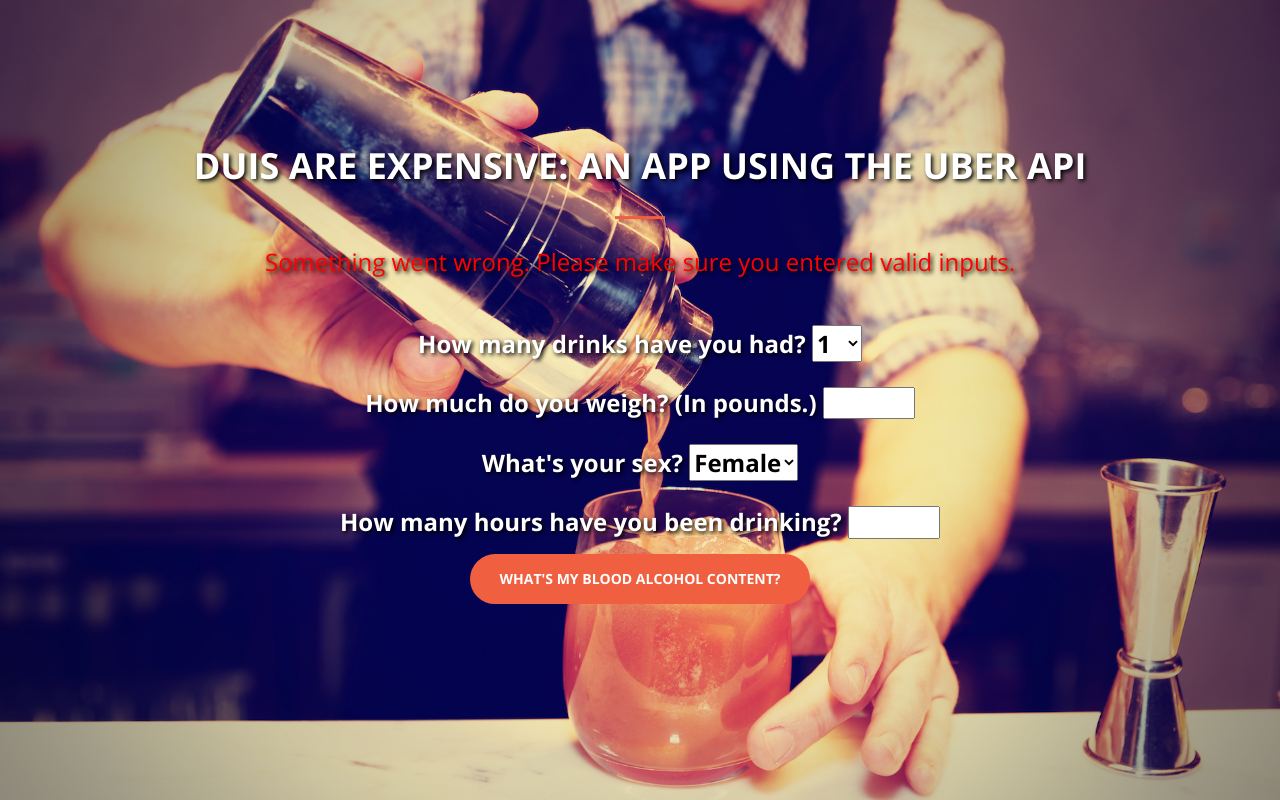
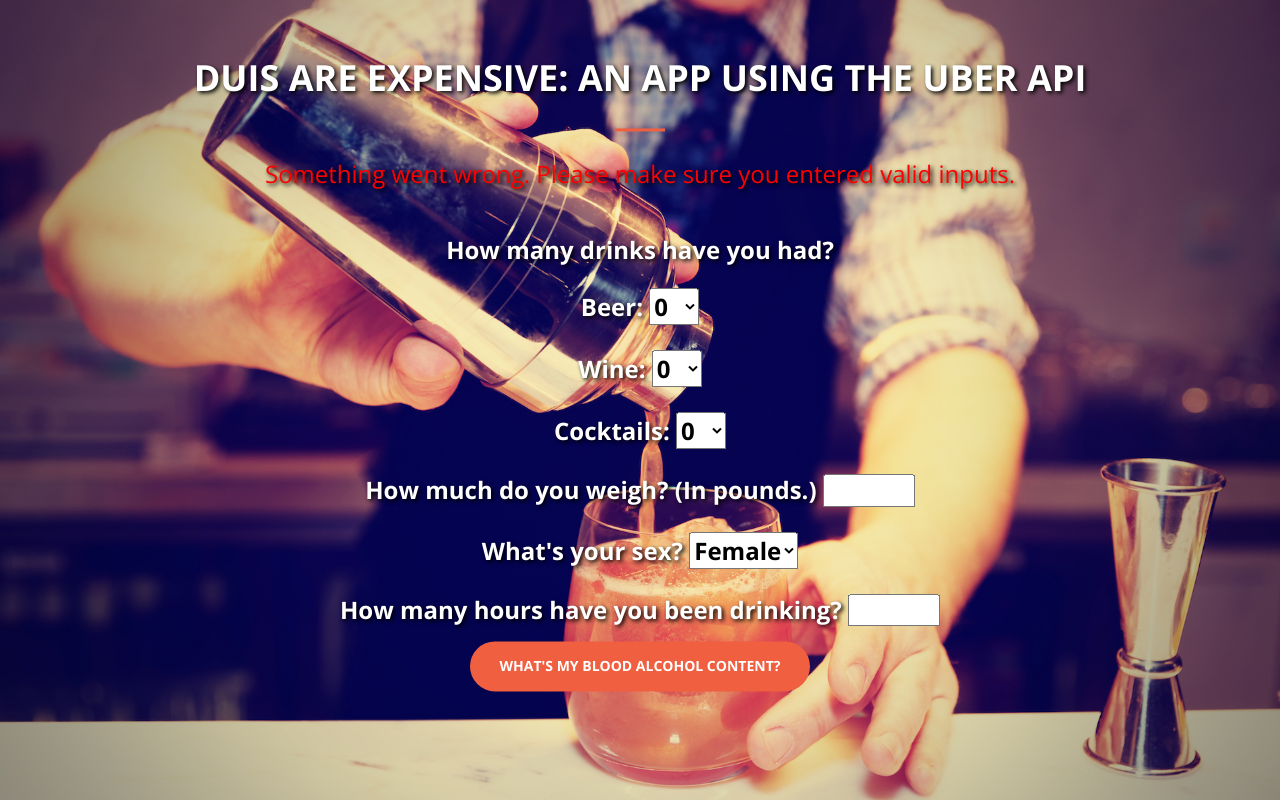
Before and after one commit to shafirul/uber-api-app, a Flask app: page /calculation in a window 1280 px wide. Run offline with Flask 2, Linux system fonts and the light colour scheme; some libraries are stand-ins or nearby versions.

Commit message:
BAC calculation adjusted

```diff
--- a/app.py
+++ b/app.py
@@ -20,18 +20,22 @@
 @app.route("/location")
 def determine_estimate():
 
-### Gets addresses, converts them to coordinates, saves them, requests estimates from API
+### Gets addresses, converts them to coordinates, requests estimates from API, creates dictionary, saves to a session to use later
 
 	uber_prices = []
 
 	app_start_address = request.args.get('start_address')
 	app_end_address = request.args.get('end_address')
 
+### This is a fix for the problem that arose from the geocode lbirary, fixes SSL restrictions. See site for more details: https://urllib3.readthedocs.org/en/latest/security.html#pyopenssl
+
 	try:
 		import urllib3.contrib.pyopenssl
 		urllib3.contrib.pyopenssl.inject_into_urllib3()
 	except ImportError:
 		pass
+
+### If the server receives correct input, it will convert to coordinates, make reuqest from Uber API, if not it will display an error message
 
 	try:
 
@@ -70,8 +74,6 @@
 
 		return render_template("index.html",  message=message)
 
-### Returns a dictionary = {'estimate': value, 'bac': value, 'dui': static value, 'message': value}
-
 @app.route("/calculation")
 def determine_bac():
 
@@ -79,7 +81,14 @@
 
 	try:
 
-		drinks = float(request.args.get('drinks')) * .6
+		beer = float(request.args.get('beer')) * 12
+
+		wine = float(request.args.get('wine')) * 5
+
+		cocktails = float(request.args.get('cocktails')) * 1.5
+
+		drinks = (beer + wine + cocktails) * .06
+
 		weight = float(request.args.get('weight'))
 		sex = request.args.get('sex')
 		hours = float(request.args.get('hours'))
@@ -89,7 +98,9 @@
 		else:
 			ratio = .73
 
-		bac = float((drinks * 5.14/weight * ratio) - .015 * hours)
+		bac = float((drinks * (5.14/weight) * ratio) - (.015 * hours))
+
+		print "NUMBERS****", drinks, weight, sex, hours, ratio, bac
 
 		if bac >= .08:
 			page = "get-uber.html"
@@ -106,6 +117,8 @@
 
 @app.route('/comparison')
 def response():
+
+### Response returns a different messages depending on what option User clicks
 
 	user_response = request.args.get('user_response')
 	user_estimate = session.get('user_travel')
--- a/templates/comparison.html
+++ b/templates/comparison.html
@@ -5,6 +5,7 @@
 <head>
 
 	<meta charset="utf-8">
+
 	<title>DUIs Are Expensive</title>
 
 	<script src="https://ajax.googleapis.com/ajax/libs/jquery/2.1.3/jquery.min.js"></script>
--- a/templates/get-uber.html
+++ b/templates/get-uber.html
@@ -5,6 +5,7 @@
 <head>
 
 	<meta charset="utf-8">
+
 	<title>DUIs Are Expensive</title>
 
 	<script src="https://ajax.googleapis.com/ajax/libs/jquery/2.1.3/jquery.min.js"></script>
--- a/templates/no-uber.html
+++ b/templates/no-uber.html
@@ -5,6 +5,7 @@
 <head>
 
 	<meta charset="utf-8">
+
 	<title>DUIs Are Expensive</title>
 
 	<script src="https://ajax.googleapis.com/ajax/libs/jquery/2.1.3/jquery.min.js"></script>
--- a/templates/results.html
+++ b/templates/results.html
@@ -5,6 +5,7 @@
 <head>
 
 	<meta charset="utf-8">
+
 	<title>DUIs Are Expensive</title>
 
 	<script src="https://ajax.googleapis.com/ajax/libs/jquery/2.1.3/jquery.min.js"></script>
@@ -43,11 +44,47 @@
 
 <form action="/calculation">
 
-<h3><label>How many drinks have you had?
-	<select name='drinks'>
+<h3><label>How many drinks have you had?</label></h3>
+
+	<h3><label>Beer:
+	<select name='beer'>
+		<option value='0'>0</option>
 		<option value='1'>1</option>
 		<option value='2'>2</option>
-	<option value='3'>4</option>
+		<option value='3'>3</option>
+		<option value='4'>4</option>
+		<option value='5'>5</option>
+		<option value='6'>6</option>
+		<option value='7'>7</option>
+		<option value='8'>8</option>
+		<option value='9'>9</option>
+		<option value='10'>10</option>
+	</select>
+	</label></h3>
+
+	<h3><label>Wine:
+	<select name='wine'>
+		<option value='0'>0</option>
+		<option value='1'>1</option>
+		<option value='2'>2</option>
+		<option value='3'>3</option>
+		<option value='4'>4</option>
+		<option value='5'>5</option>
+		<option value='6'>6</option>
+		<option value='7'>7</option>
+		<option value='8'>8</option>
+		<option value='9'>9</option>
+		<option value='10'>10</option>
+	</select>
+	</label></h3>
+
+	<h3><label>Cocktails:
+	<select name='cocktails'>
+		<option value='0'>0</option>
+		<option value='1'>1</option>
+		<option value='2'>2</option>
+		<option value='3'>3</option>
+		<option value='4'>4</option>
 		<option value='5'>5</option>
 		<option value='6'>6</option>
 		<option value='7'>7</option>
```
Lines whose indentation alone changed are shown as unchanged.
